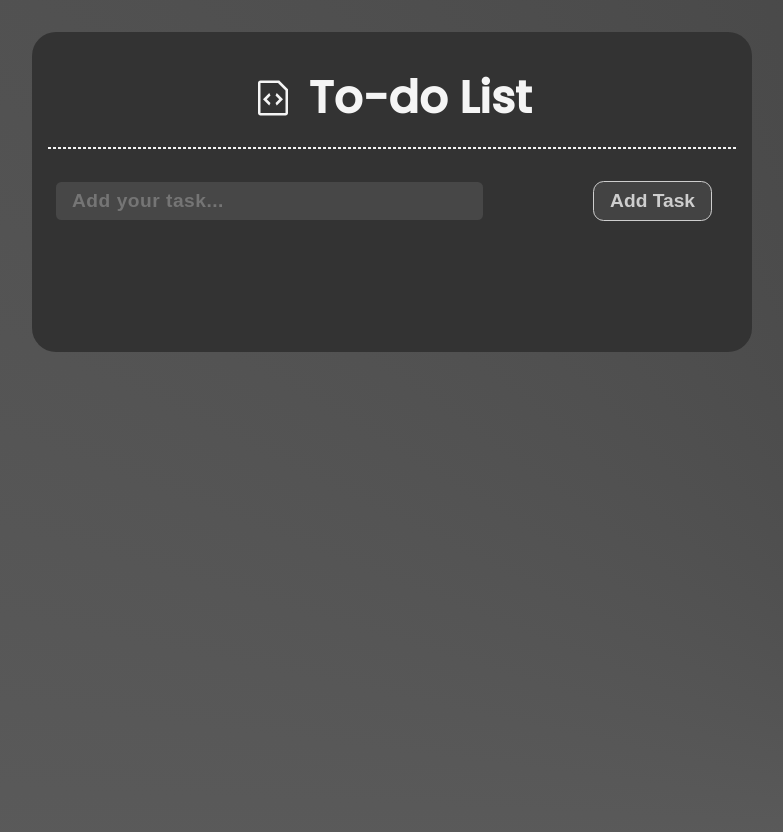
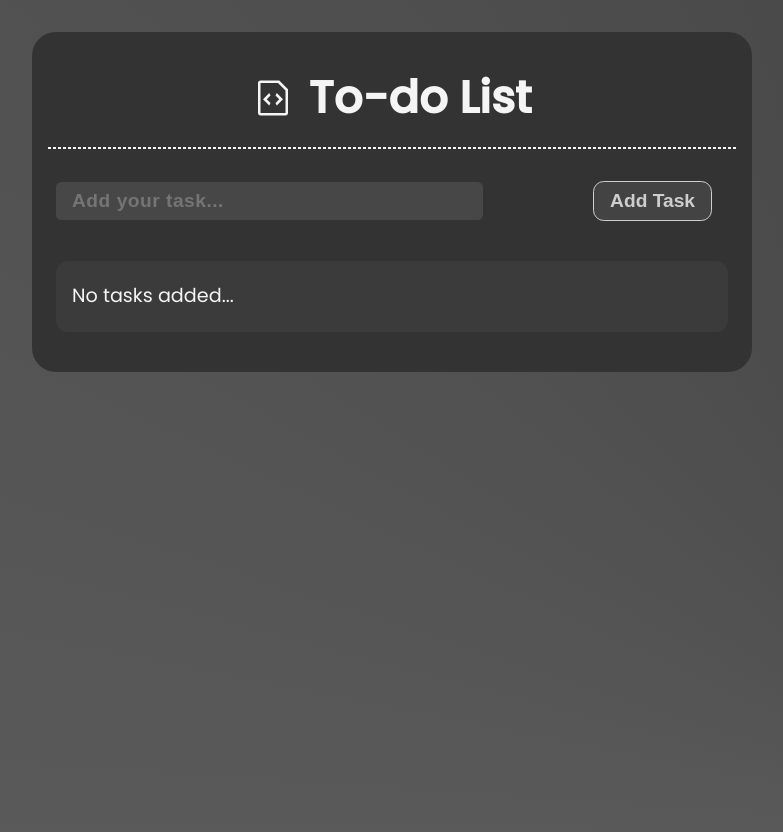
Before and after one commit to Shivam-Amin/Todo-list, a React (Create React App) app: page / in a window 1280 px wide. Shown: the whole page, without its empty margins (248-1031 px from the left). Built offline with nearby package versions, Linux system fonts and the light colour scheme; a web font is replaced by a local one.

Commit message:
Small update

```diff
--- a/package.json
+++ b/package.json
@@ -11,7 +11,8 @@
     "react-icons": "^4.8.0",
     "react-inlinesvg": "^3.0.2",
     "react-scripts": "5.0.1",
-    "web-vitals": "^2.1.4"
+    "web-vitals": "^2.1.4",
+    "proxy": "http://localhost:5000"
   },
   "scripts": {
     "start": "react-scripts start",
--- a/src/App.css
+++ b/src/App.css
@@ -15,8 +15,8 @@
 }
 
 /* Remove list styles on ul, ol elements with a list role, which suggests default styling will be removed */
-ul[role='list'],
-ol[role='list'] {
+ul[role='listitem'],
+ol[role='listitem'] {
   list-style: none;
 }
 
--- a/src/components/TaskList.js
+++ b/src/components/TaskList.js
@@ -6,13 +6,15 @@ const TaskList = ({taskList, removeTask}) => {
 
   return (
     <div className='taskList'>
-      <ul role='list'>
-        {taskList.map((task, index)=> {
+      <ul role='listitem'>
+        {
+          (taskList.length !== 0) ?
+          (taskList.map((task, index)=> {
           return (
             <li className='padding-3 fs-300' id={index} key={task} >
               <div>
               <input type="checkbox" />
-              <p> {task} </p>
+                <p> {task} </p>
               </div>
 
               <div>
@@ -24,7 +26,12 @@ const TaskList = ({taskList, removeTask}) => {
               </div>
             </li>
           )
-        })}
+          })) :
+
+          (<li className='padding-3 fs-300' >
+            <p>No tasks added...</p>
+          </li>)
+        }
       </ul>
     </div>
   )
--- a/src/index.css
+++ b/src/index.css
@@ -190,7 +190,6 @@ li:hover {
 }
 
 li:has(* > input[type='checkbox']:checked) {
-  background-color:  rgba(245, 245, 245, 0.3);
   opacity: 0.4;
-
+  text-decoration: line-through;
 }
```
Also changed, not shown: src/components/AddTask.js (line endings or trailing spaces).
